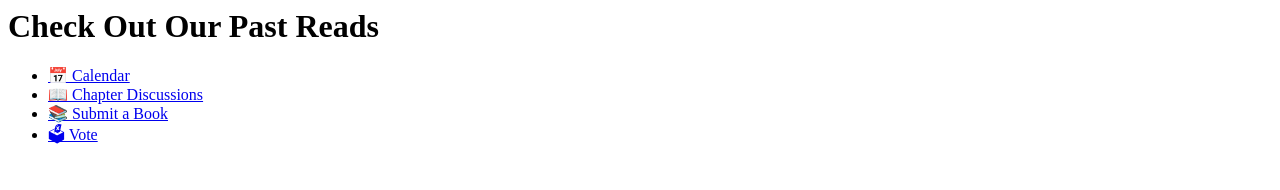
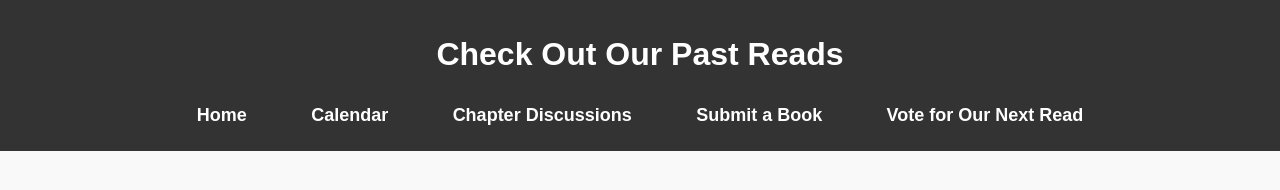
Before and after one commit to ksl113/holland-book-club, a plain HTML site: page past-reads.html in a window 1280 px wide. Drawn offline with Linux system fonts and the light colour scheme.

Commit message:
Update past-reads.html

```diff
--- a/past-reads.html
+++ b/past-reads.html
@@ -1,11 +1,21 @@
+<!DOCTYPE html>
+<html lang="en">
+<head>
+    <meta charset="UTF-8">
+    <meta name="viewport" content="width=device-width, initial-scale=1.0">
+    <title>Book Club</title>
+    <link rel="stylesheet" href="css/style.css">
+</head>
+<body>
     <header>
         <h1>Check Out Our Past Reads</h1>
         <nav>
             <ul>
-            <li><a href="calendar.html">📅 Calendar</a></li>
-            <li><a href="discussion.html">📖 Chapter Discussions</a></li>
-            <li><a href="submit.html">📚 Submit a Book</a></li>
-            <li><a href="vote.html">🗳 Vote</a></li>
+                <li><a href="index.html">Home</a></li>
+                <li><a href="calendar.html">Calendar</a></li>
+                <li><a href="discussions.html">Chapter Discussions</a></li>
+                <li><a href="submit-new-book.html">Submit a Book</a></li>
+                <li><a href="vote.html">Vote for Our Next Read</a></li>
             </ul>
         </nav>
 </header>
```
Lines whose indentation alone changed are shown as unchanged.
